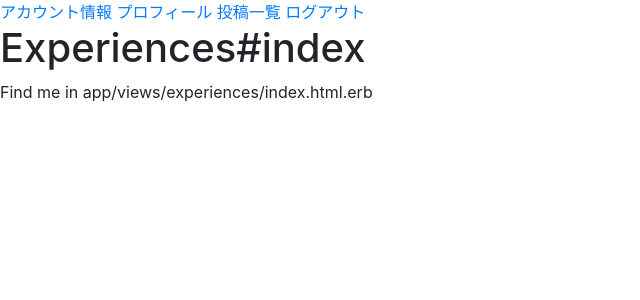
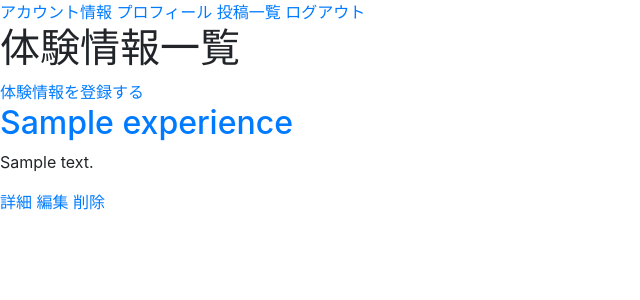
Before and after one commit to Kazuoki-Kinoshita/farm_link, a Rails app: page /experiences in a window 1280 px wide. Shown: the top 300 px of the page, without its empty margins (0-640 px from the left). Run offline with Rails 7, Linux system fonts and the light colour scheme; a user stored in the database is signed in; tables that the repository leaves empty hold one stand-in row (values such as "Sample post"); style sheets or scripts are compiled from the project's sources.

Commit message:
experiences一覧画面機能

```diff
--- a/app/controllers/experiences_controller.rb
+++ b/app/controllers/experiences_controller.rb
@@ -1,6 +1,10 @@
 class ExperiencesController < ApplicationController
   before_action :set_experience, only: [:show, :edit, :update, :destroy]
   before_action :redirect_unless_farmer, only: [:index, :new, :create, :edit, :update, :destroy]
+
+  def index
+    @experiences = current_user.farmer.experiences
+  end
 
   def new
     @experience = Experience.new
--- a/app/views/experiences/index.html.erb
+++ b/app/views/experiences/index.html.erb
@@ -1,2 +1,15 @@
-<h1>Experiences#index</h1>
-<p>Find me in app/views/experiences/index.html.erb</p>
+<h1>体験情報一覧</h1>
+
+<%= link_to '体験情報を登録する', new_experience_path %>
+<% @experiences.each do |experience| %>
+  <div>
+    <h2><%= link_to experience.title, experience_path(experience) %></h2>
+    <p><%= experience.content %></p>
+    <% experience.images.each do |image| %>
+      <%= image_tag(image, alt: "Experience Image", style: "max-width: 100%;") %>
+    <% end %>
+    <%= link_to '詳細', experience_path(experience) %>
+    <%= link_to '編集', edit_experience_path(experience) %>
+    <%= link_to '削除', experience_path(experience), method: :delete, data: { confirm: '本当に削除しますか？' } %>
+  </div>
+<% end %>
```
